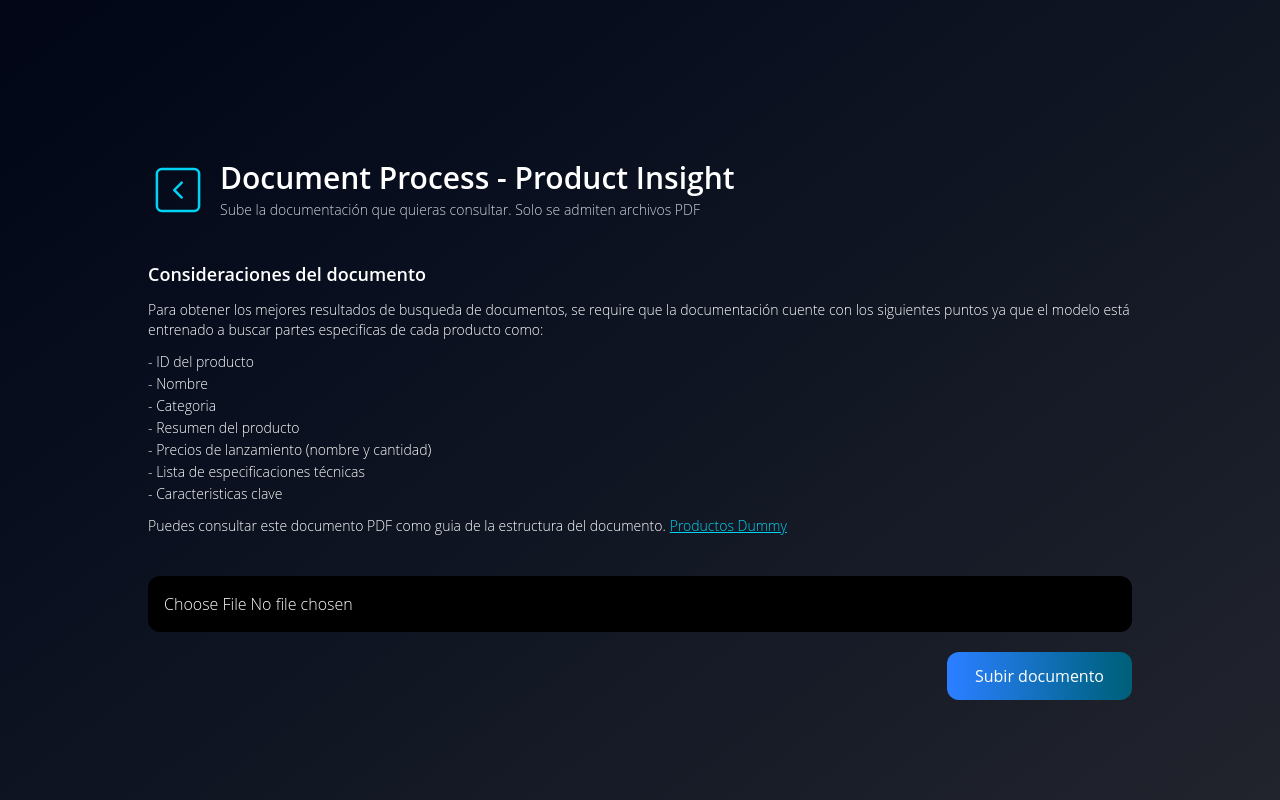
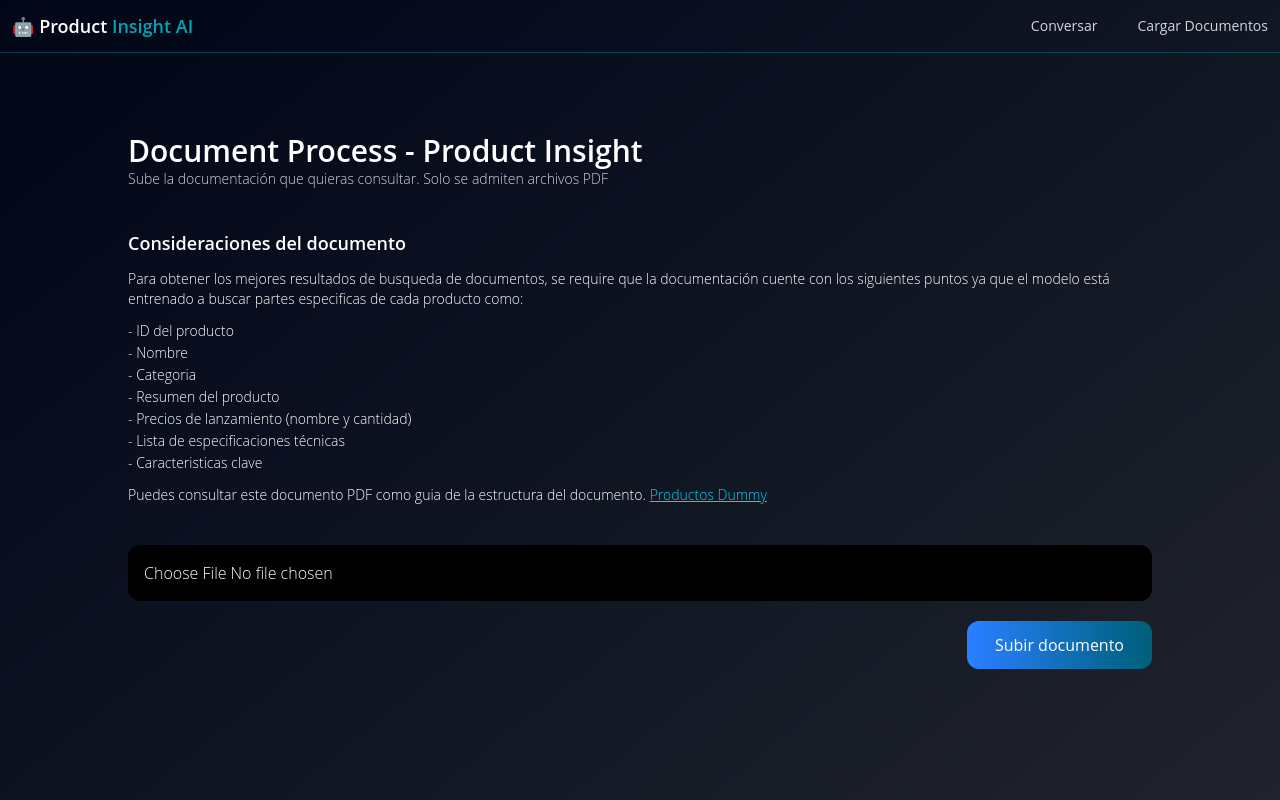
Before and after one commit to Jorge-Ortiz-Mata/product-assistant-ai, a Next.js app in the folder product-assistant-frontend/: page /documents in a window 1280 px wide. Shown: the top 800 px of the page. Built offline with nearby package versions, Linux system fonts and the light colour scheme.

Commit message:
add form validaiont on conversation

```diff
--- a/product-assistant-frontend/src/app/conversation/page.tsx
+++ b/product-assistant-frontend/src/app/conversation/page.tsx
@@ -2,9 +2,9 @@
 import ConversationForm from "@/components/Conversation/Form";
 import ConversationHero from "@/components/Conversation/Hero";
 import ConversationProduct from "@/components/Conversation/Product";
+import NavBar from "@/components/shared/Navbar";
 import PageContainer from "@/components/shared/PageContainer";
-import { ProductInfoProps, ProductProps } from "@/interfaces";
-import { productDummy } from "@/utils/productDummy";
+import { ProductProps } from "@/interfaces";
 import { useState } from "react";
 
 export default function ConversationPage() {
@@ -17,6 +17,7 @@ export default function ConversationPage() {
 
   return (
     <PageContainer>
+      <NavBar />
       <section className="flex flex-col w-full max-w-5xl mx-auto h-screen gap-10">
         <ConversationHero />
         <ConversationForm handleAIResponse={onProductUpdate} />
--- a/product-assistant-frontend/src/app/documents/page.tsx
+++ b/product-assistant-frontend/src/app/documents/page.tsx
@@ -1,12 +1,15 @@
 import DocumentsConsiderations from "@/components/Documents/Considerations";
 import DocumentsForm from "@/components/Documents/Form";
 import DocumentsHero from "@/components/Documents/Hero";
+import NavBar from "@/components/shared/Navbar";
 import PageContainer from "@/components/shared/PageContainer";
 
 export default function DocumentsPage () {
   return(
     <PageContainer>
-      <section className="flex flex-col w-full max-w-5xl mx-auto h-screen py-20 px-5 gap-10">
+      <NavBar />
+
+      <section className="flex flex-col w-full max-w-5xl mx-auto h-screen gap-10">
         <DocumentsHero />
         <DocumentsConsiderations />
         <DocumentsForm />
--- a/product-assistant-frontend/src/components/Conversation/Form/index.tsx
+++ b/product-assistant-frontend/src/components/Conversation/Form/index.tsx
@@ -1,14 +1,15 @@
 "use client";
-import Link from "next/link";
 import { useState } from "react";
+import { AxiosError } from "axios";
 import { BeatLoader } from "react-spinners";
+import ConversationFormPills from "./Pills";
 import { ConversationFormParamsProps, ConversationFormProps } from "@/interfaces";
-import ConversationFormPills from "./Pills";
 import { axiosInstance } from "@/services/api_service";
 
 const ConversationForm = ({ handleAIResponse }:ConversationFormProps) => {
   const [isLoading, setIsLoading] = useState<boolean>(false);
   const [params, setParams] = useState<ConversationFormParamsProps>({ message: '' });
+  const [error, setError] = useState<string | undefined>(undefined);
 
   const onChange = (e: React.ChangeEvent<HTMLInputElement> | React.ChangeEvent<HTMLTextAreaElement>) => {
     const { value } = e.target;
@@ -27,13 +28,14 @@ const ConversationForm = ({ handleAIResponse }:ConversationFormProps) => {
   const handleOnSubmit = async (e: React.FormEvent<HTMLFormElement>) => {
     e.preventDefault();
     setIsLoading(true);
+    setError(undefined);
 
     try {
       const response = await axiosInstance.post('/conversate', params);
       handleAIResponse(response.data.product);
     } catch (error) {
-      console.log(error);
-      alert("Hubo un error al enviar tu información. Por favor, intente más tarde");
+      const err = error as AxiosError<any>;
+      setError(err.response?.data.detail[0].msg)
     } finally {
       setIsLoading(false);
     }
@@ -41,14 +43,6 @@ const ConversationForm = ({ handleAIResponse }:ConversationFormProps) => {
 
   return(
     <section className="flex flex-col gap-3">
-      <div className="flex w-full justify-end">
-        <Link
-          className="text-cyan-400 italic text-sm duration-300 hover:text-cyan-600"
-          href="/documents"
-          >
-          Cargar documentos
-        </Link>
-      </div>
       <form onSubmit={handleOnSubmit} className="flex flex-col gap-5">
         <div className="flex flex-col">
           <textarea
@@ -59,9 +53,9 @@ const ConversationForm = ({ handleAIResponse }:ConversationFormProps) => {
             onChange={onChange}
             value={params.message}
             placeholder="Dime acerca de ..."
-            required={true}
             className="bg-black rounded-xl text-white font-light p-4 w-full"
           />
+          { error && <div className="text-sm text-red-500">{error}</div> }
         </div>
         <ConversationFormPills onClick={setMessage} />
         <div className="flex items-center justify-end">
--- a/product-assistant-frontend/src/components/Documents/Hero/index.tsx
+++ b/product-assistant-frontend/src/components/Documents/Hero/index.tsx
@@ -3,15 +3,7 @@ import { CiSquareChevLeft } from "react-icons/ci";
 
 const DocumentsHero = () => {
   return(
-    <section className="flex items-center gap-3 w-full">
-      <Link
-        className="text-cyan-400 duration-300 hover:text-cyan-600 text-6xl"
-        href="/conversation"
-      >
-        <CiSquareChevLeft />
-      </Link>
-
-      <section className="flex flex-col w-full gap-1">
+    <section className="flex flex-col w-full">
       <h2 className="text-3xl font-semibold">
         Document Process - Product Insight
       </h2>
@@ -19,7 +11,6 @@ const DocumentsHero = () => {
         Sube la documentación que quieras consultar. Solo se admiten archivos PDF
       </div>
     </section>
-    </section>
   )
 }
 
--- a/product-assistant-frontend/src/components/Home/index.tsx
+++ b/product-assistant-frontend/src/components/Home/index.tsx
@@ -16,7 +16,7 @@ const HomeHero = () => {
         <div className="flex items-center justify-center w-full">
           <Link
             href="/conversation"
-            className="px-10 py-2 bg-linear-to-r from-cyan-800 to-blue-800 rounded"
+            className="font-medium rounded-xl px-7 py-3 bg-linear-to-r from-blue-500 to-cyan-800 cursor-pointer"
           >
             Comenzar
           </Link>
--- /dev/null
+++ b/product-assistant-frontend/src/components/shared/Navbar.tsx
@@ -0,0 +1,29 @@
+import Link from "next/link"
+
+const NavBar = () => {
+  return(
+    <nav className="flex items-center w-full justify-between mb-20 p-3 border-b border-cyan-700/50">
+      <div className="flex gap-2 font-semibold text-lg">
+        <Link href="/">
+          🤖 Product <span className="text-[#00a7b3]">Insight AI</span>
+        </Link>
+      </div>
+
+      <ul className="flex items-center gap-10">
+        <li className="text-gray-300 text-sm">
+          <Link href="/conversation">
+            Conversar
+          </Link>
+        </li>
+
+        <li className="text-gray-300 text-sm">
+          <Link href="/documents">
+            Cargar Documentos
+          </Link>
+        </li>
+      </ul>
+    </nav>
+  )
+}
+
+export default NavBar;
--- a/product-assistant-frontend/src/components/shared/PageContainer.tsx
+++ b/product-assistant-frontend/src/components/shared/PageContainer.tsx
@@ -12,8 +12,7 @@ const PageContainer = ({ children }:PageContainerProps) => {
       to-[#25272f]
       text-white
       overflow-auto
-      py-20
-      px-5
+      pb-20
       "
     >
       {children}
```
Lines whose indentation alone changed are shown as unchanged.
